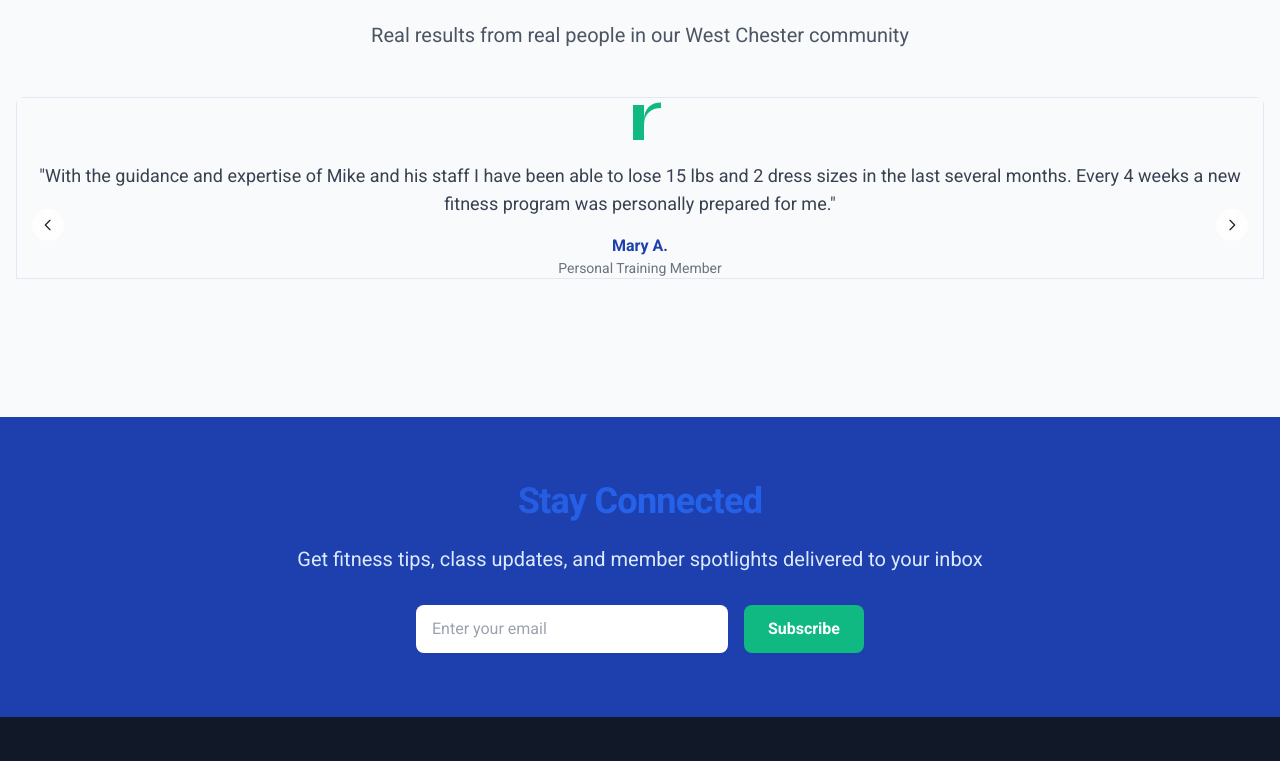
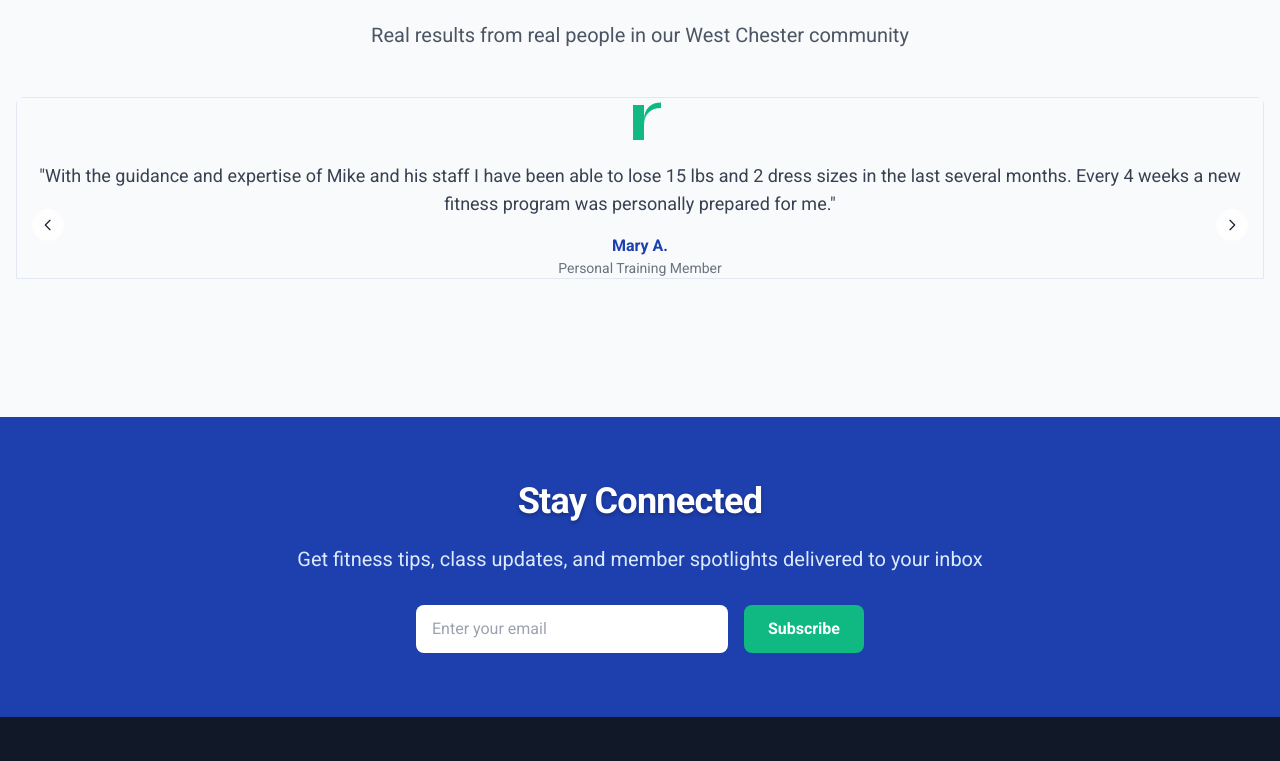
Before and after one commit to cp55577/qfitness, a plain HTML site: page index.html in a window 1280 px wide. Shown: the part 1074-1835 px from the top of the page. Drawn offline with nearby package versions, Linux system fonts and the light colour scheme.

Commit message:
Fix hero headings on blue backgrounds - use white text instead of gradient
- Added CSS overrides for headings on blue backgrounds
- Fixed blue-on-blue text visibility issues
- Applied white text with shadow for better readability
- Override gradient text effects on primary-blue backgrounds
- Enhanced text-shadow for better contrast
- Applied to all heading sizes (h1, h2, h3, text-3xl, text-4xl, text-5xl, text-6xl)
- Ensures main page headings are clearly visible on blue hero sections

```diff
--- a/styles.css
+++ b/styles.css
@@ -270,6 +270,32 @@ h3 {
   line-height: 1.1;
   letter-spacing: -0.04em;
   text-shadow: 0 4px 8px rgba(0, 0, 0, 0.1);
+}
+
+/* Hero headings on blue backgrounds - use white text instead of gradient */
+.bg-primary-blue .hero-heading,
+.bg-primary-blue h1,
+.bg-primary-blue h2,
+.bg-primary-blue h3 {
+  color: white !important;
+  background: none !important;
+  -webkit-background-clip: unset !important;
+  -webkit-text-fill-color: white !important;
+  background-clip: unset !important;
+  text-shadow: 0 2px 4px rgba(0, 0, 0, 0.3);
+}
+
+/* Specific overrides for common hero headings */
+.bg-primary-blue .text-5xl,
+.bg-primary-blue .text-6xl,
+.bg-primary-blue .text-4xl,
+.bg-primary-blue .text-3xl {
+  color: white !important;
+  background: none !important;
+  -webkit-background-clip: unset !important;
+  -webkit-text-fill-color: white !important;
+  background-clip: unset !important;
+  text-shadow: 0 2px 4px rgba(0, 0, 0, 0.3);
 }
 
 @media (max-width: 768px) {
```
